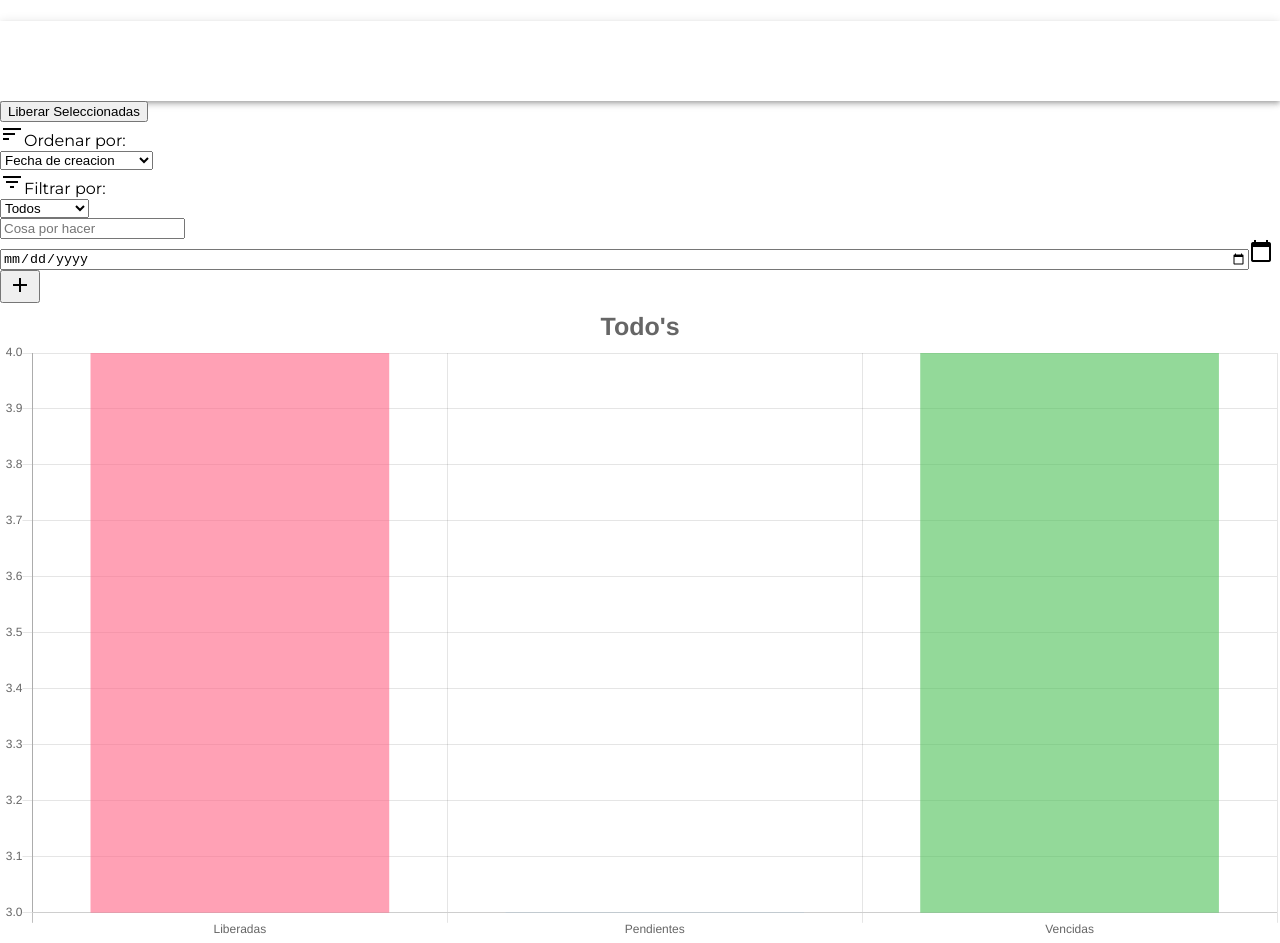
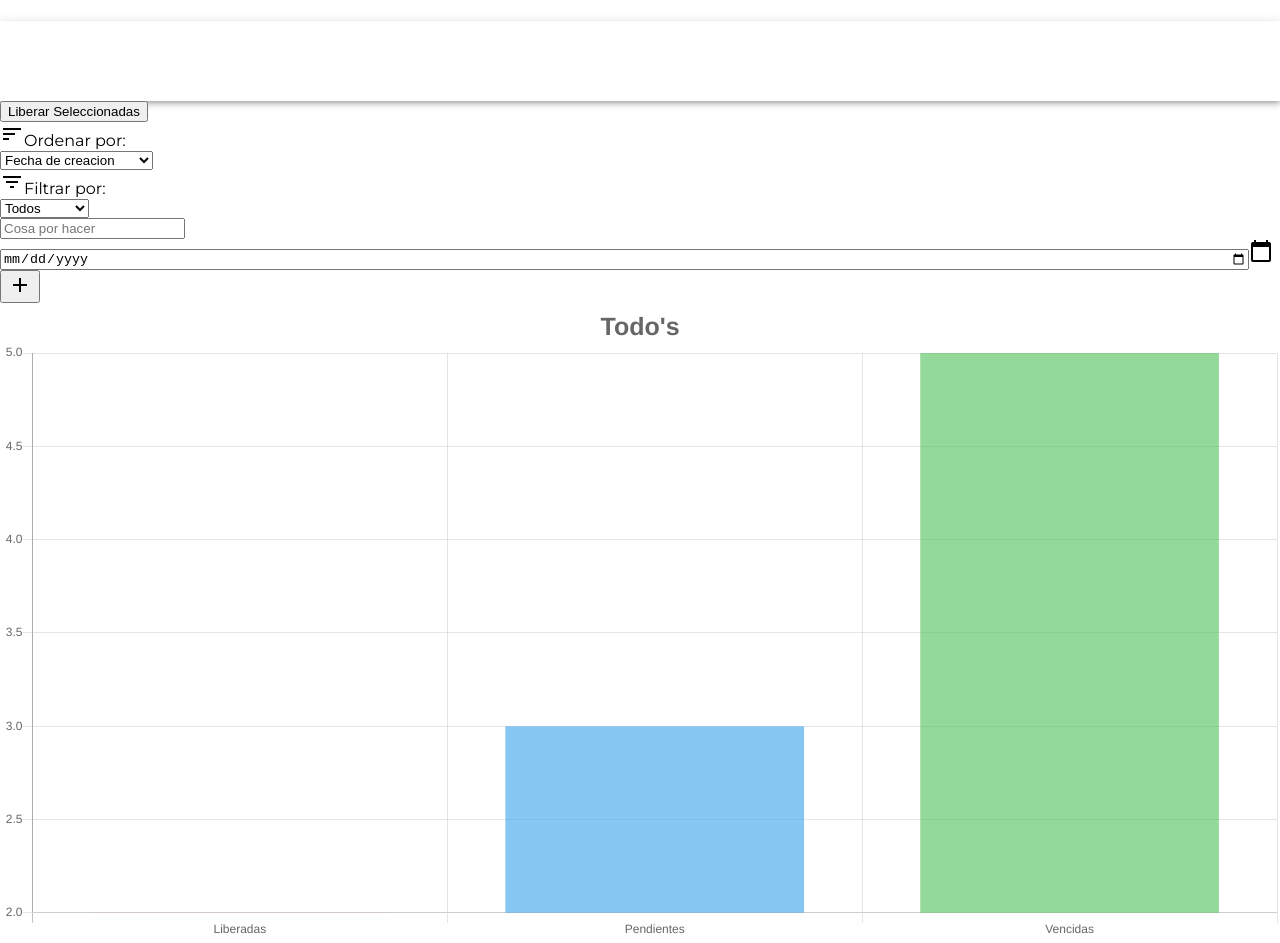
Before and after one commit to vrborjasm/todoList, a React (Create React App) app: page / in a window 1280 px wide. Built offline with nearby package versions, Linux system fonts and the light colour scheme; data requests are answered from the project's data file.

Commit message:
adding countTodos to state

```diff
--- a/src/App.js
+++ b/src/App.js
@@ -11,7 +11,8 @@ class App extends Component {
   state = {
     todoList: [],
     sortBy: "creation",
-    filterBy: "all"
+    filterBy: "all",
+    countTodos: []
   };
 
   componentDidMount() {
@@ -50,6 +51,19 @@ class App extends Component {
       }
     })
   }, 30000);
+
+  count = setInterval(() => {
+    let done = 0;
+    let alarm = 0;
+    let warning = 0;
+    this.state.todoList.forEach(todo => {
+      if (todo.status === 'done'){done++}
+      if (todo.status === 'alarm'){alarm++}
+      if (todo.status === 'warning'){warning++}
+    })
+    let countTodos = [done,alarm,warning]
+    this.setState({countTodos})
+  }, 10000);
 
   handleChangeSort = e => {
     this.setState({ sortBy: e.target.value });
@@ -221,7 +235,7 @@ class App extends Component {
           changeStatus={this.changeStatus}
         />
         <NewTodo addTodo={this.addTodo} />
-        <Chart todoList={todoList}/>
+        <Chart countTodos={this.state.countTodos}/>
       </div>
     );
   }
--- a/src/components/Chart.js
+++ b/src/components/Chart.js
@@ -10,7 +10,7 @@ class Chart extends Component {
         datasets: [
           {
             label: "Todos",
-            data: [4, 3, 4],
+            data: [2,3,5],
             backgroundColor: [
               "rgba(255, 99, 132, 0.6)",
               "rgba(54, 162, 235, 0.6)",
@@ -22,11 +22,10 @@ class Chart extends Component {
     };
   }
 
-
   render() {
     return (
       <div className="chart">
-        <Bar data={this.state.chartData} width={100} height={50} options={{
+        <Bar data={this.state.chartData} width={50} height={25} options={{
             title:{
                 display:true,
                 text:"Todo's",
```
